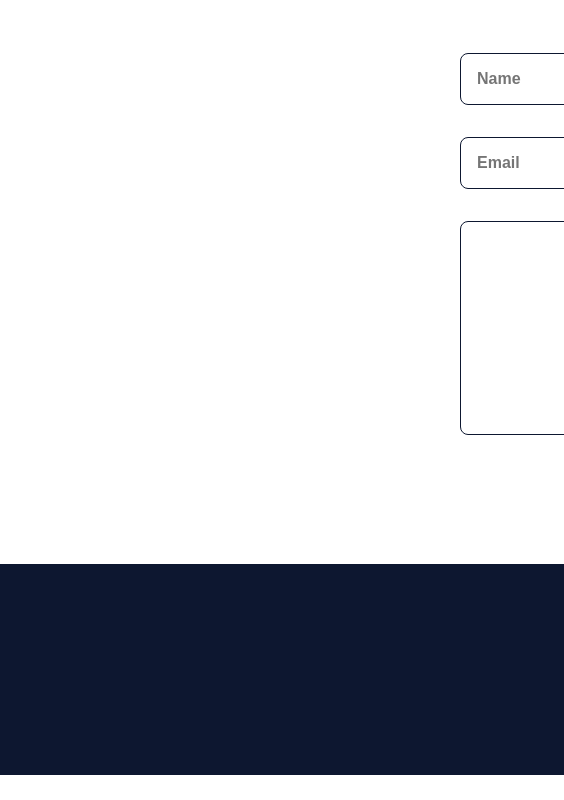
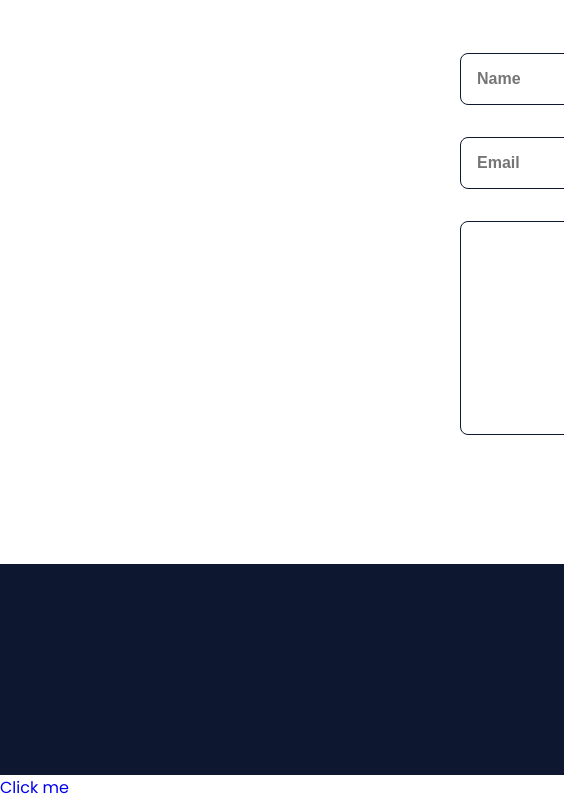
Before and after one commit to Vj-zx/Portfolio, a plain HTML site: page index.html in a window 1280 px wide. Shown: the part 2949-3749 px from the top of the page, 0-564 px from the left. Before the commit the page ends 3724 px from the top, so only its background shows below. Drawn offline with nearby package versions, Linux system fonts and the light colour scheme.

Commit message:
Update index.html

```diff
--- a/index.html
+++ b/index.html
@@ -165,6 +165,7 @@
                 <a href="#" class="footer__icon"><i class='bx bxl-github' ></i></a>
             </div>
         </footer>
+        <a href="google69042c9fdc46a2c8.html">Click me</a>
         <script src="https://unpkg.com/scrollreveal"></script>
         <script src="script.js"></script>
     </body>
```
